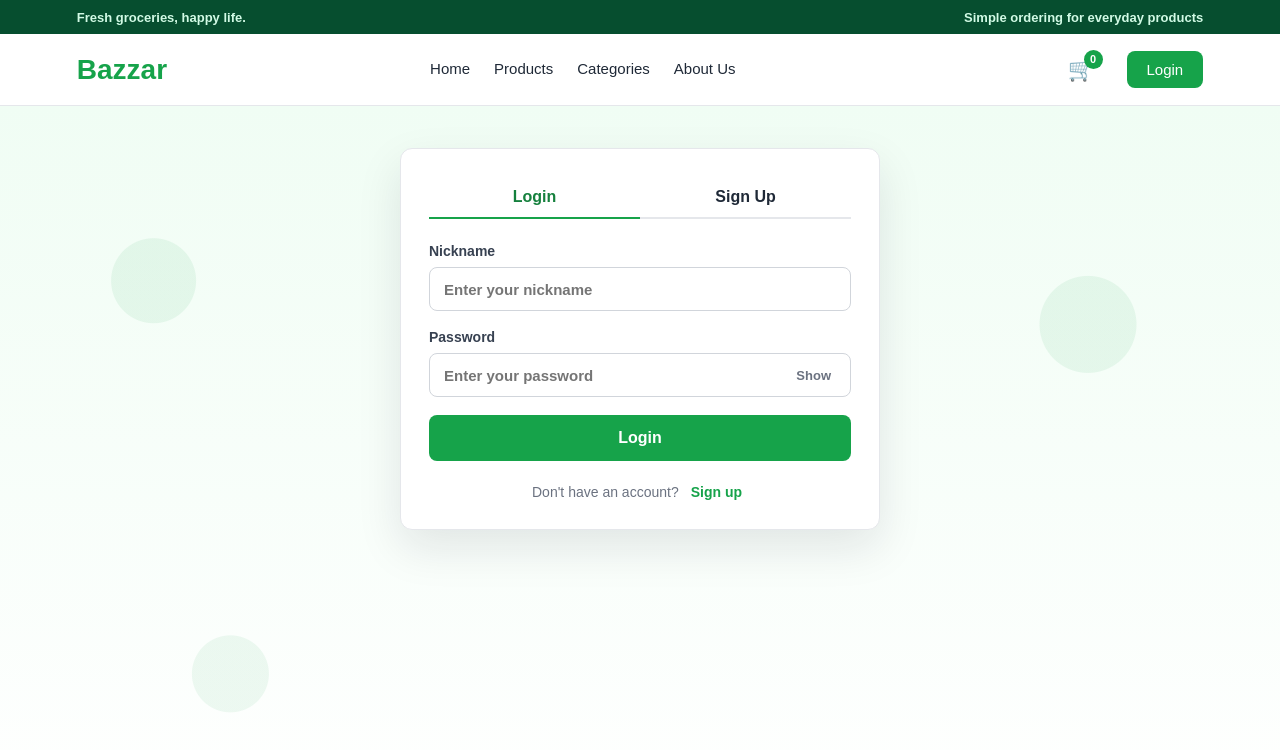
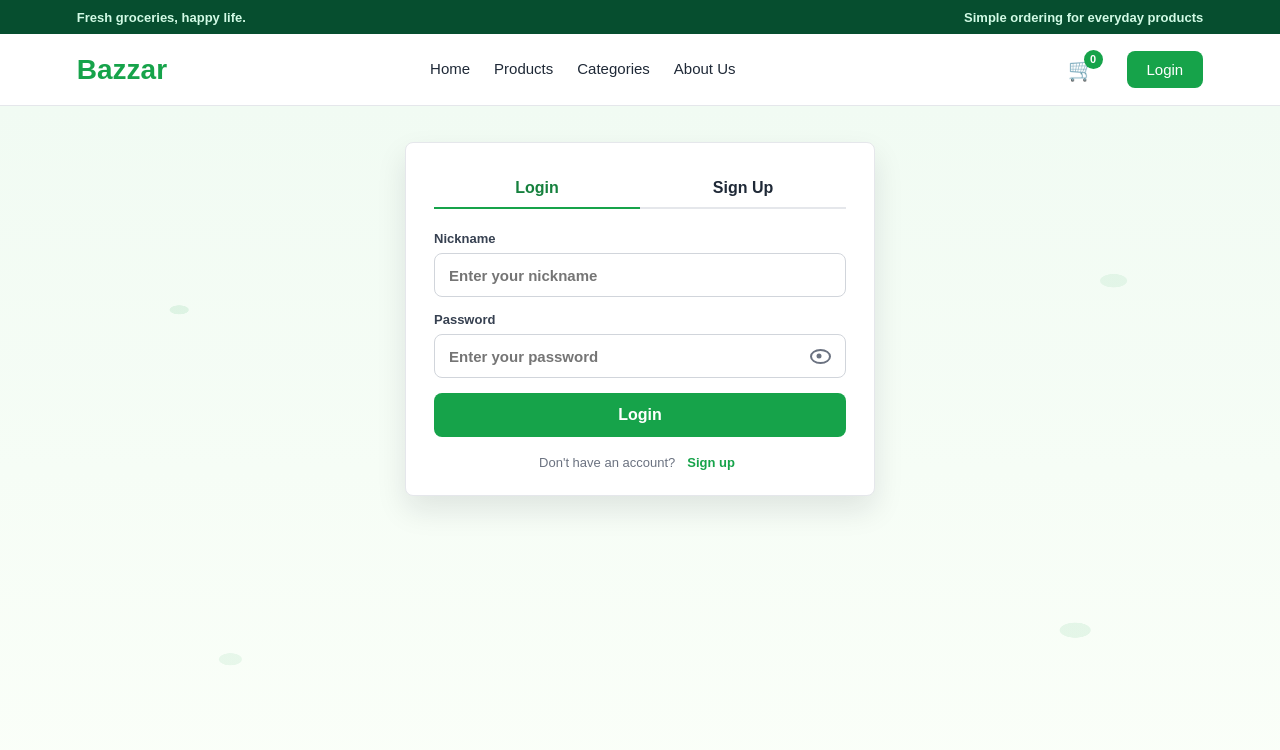
Before and after one commit to felix-824/bazzar-react, a React (Vite) app: page /login in a window 1280 px wide. Shown: the top 750 px of the page. Built offline with nearby package versions, Linux system fonts and the light colour scheme; no server answers.

Commit message:
feat: polish cart and authentication pages

```diff
--- a/src/pages/Cart/Cart.css
+++ b/src/pages/Cart/Cart.css
@@ -1,8 +1,8 @@
 .cart-page {
   width: 100%;
   min-height: calc(100vh - 72px);
-  padding: 44px 6%;
-  background-color: #f7fff9;
+  padding: 34px 6% 46px;
+  background-color: #f8fffa;
 }
 
 .cart-panel,
@@ -10,34 +10,37 @@
   width: min(1140px, 100%);
   margin: 0 auto;
   border: 1px solid #e5e7eb;
-  border-radius: 12px;
+  border-radius: 8px;
   background-color: #ffffff;
-  box-shadow: 0 18px 45px rgba(15, 23, 42, 0.08);
+  box-shadow: 0 14px 32px rgba(15, 23, 42, 0.07);
 }
 
 .cart-panel {
-  padding: 28px 34px 36px;
+  padding: 26px 32px 34px;
 }
 
 .cart-panel h1,
 .cart-empty h1 {
-  margin: 0 0 22px;
+  margin: 0 0 20px;
   color: #1f2937;
-  font-size: 30px;
+  font-size: 28px;
+  line-height: 1.15;
 }
 
 .cart-table {
   overflow: hidden;
   border: 1px solid #e5e7eb;
-  border-radius: 10px;
+  border-radius: 8px;
+  background-color: #ffffff;
 }
 
 .cart-row {
   display: grid;
-  grid-template-columns: minmax(260px, 1.6fr) 0.8fr 0.9fr 0.8fr 84px;
-  gap: 16px;
+  grid-template-columns: minmax(270px, 1.6fr) minmax(104px, 0.62fr) minmax(116px, 0.58fr) minmax(112px, 0.62fr) 48px;
+  gap: 14px;
   align-items: center;
-  padding: 16px 18px;
+  min-height: 92px;
+  padding: 12px 16px;
   border-bottom: 1px solid #e5e7eb;
 }
 
@@ -46,35 +49,37 @@
 }
 
 .cart-header {
-  padding-top: 12px;
-  padding-bottom: 12px;
+  min-height: 42px;
+  padding-top: 10px;
+  padding-bottom: 10px;
   background-color: #f9fafb;
   color: #374151;
-  font-size: 14px;
+  font-size: 13px;
   font-weight: 700;
 }
 
 .cart-product {
   display: flex;
   align-items: center;
-  gap: 14px;
+  gap: 13px;
+  min-width: 0;
 }
 
 .cart-product-image {
-  width: 68px;
-  height: 68px;
+  width: 62px;
+  height: 62px;
   display: flex;
   align-items: center;
   justify-content: center;
   flex-shrink: 0;
   border: 1px solid #d1fae5;
-  border-radius: 10px;
+  border-radius: 8px;
   background-color: #f0fdf4;
 }
 
 .cart-product-image img {
-  max-width: 56px;
-  max-height: 56px;
+  max-width: 50px;
+  max-height: 50px;
   object-fit: contain;
 }
 
@@ -84,9 +89,10 @@
 }
 
 .cart-product h3 {
-  margin: 0 0 6px;
+  margin: 0 0 5px;
   color: #1f2937;
-  font-size: 16px;
+  font-size: 15px;
+  line-height: 1.25;
 }
 
 .cart-product p,
@@ -97,18 +103,19 @@
 
 .cart-product p {
   color: #6b7280;
-  font-size: 14px;
+  font-size: 13px;
 }
 
 .cart-price,
 .cart-total {
   color: #1f2937;
-  font-size: 15px;
+  font-size: 14px;
   font-weight: 700;
 }
 
 .cart-quantity {
-  width: 116px;
+  width: 106px;
+  height: 36px;
   display: inline-flex;
   align-items: center;
   justify-content: space-between;
@@ -118,12 +125,12 @@
 }
 
 .cart-quantity button {
-  width: 36px;
+  width: 32px;
   height: 34px;
   border: 0;
   background-color: transparent;
   color: #4b5563;
-  font-size: 18px;
+  font-size: 17px;
   font-weight: 700;
 }
 
@@ -133,28 +140,83 @@
 
 .cart-quantity span {
   color: #1f2937;
-  font-size: 15px;
+  font-size: 14px;
   font-weight: 700;
 }
 
 .cart-remove {
-  border: 0;
+  position: relative;
+  width: 32px;
+  height: 32px;
+  justify-self: center;
+  border: 1px solid transparent;
+  border-radius: 8px;
   background-color: transparent;
-  color: #6b7280;
-  font-size: 13px;
-  font-weight: 700;
 }
 
-.cart-remove:hover {
-  color: #dc2626;
+.cart-remove span,
+.cart-remove span::before,
+.cart-remove span::after {
+  position: absolute;
+  left: 50%;
+  transform: translateX(-50%);
+  display: block;
+  content: "";
+}
+
+.cart-remove span {
+  top: 11px;
+  width: 12px;
+  height: 13px;
+  border: 2px solid #6b7280;
+  border-top: 0;
+  border-radius: 0 0 3px 3px;
+}
+
+.cart-remove span::before {
+  top: -5px;
+  width: 16px;
+  height: 2px;
+  border-radius: 999px;
+  background-color: #6b7280;
+}
+
+.cart-remove span::after {
+  top: -8px;
+  width: 7px;
+  height: 2px;
+  border-radius: 999px;
+  background-color: #6b7280;
+}
+
+.cart-remove:hover,
+.cart-remove:focus-visible {
+  border-color: #fecaca;
+  background-color: #fef2f2;
+  outline: none;
+}
+
+.cart-remove:hover span,
+.cart-remove:hover span::before,
+.cart-remove:hover span::after,
+.cart-remove:focus-visible span,
+.cart-remove:focus-visible span::before,
+.cart-remove:focus-visible span::after {
+  border-color: #dc2626;
+  background-color: #dc2626;
+}
+
+.cart-remove:hover span,
+.cart-remove:focus-visible span {
+  background-color: transparent;
 }
 
 .cart-summary {
   width: min(520px, 100%);
-  margin: 18px 0 0 auto;
-  padding: 22px 26px;
+  margin: 16px 0 0 auto;
+  padding: 20px 24px;
   border: 1px solid #e5e7eb;
-  border-radius: 10px;
+  border-radius: 8px;
   background-color: #ffffff;
 }
 
@@ -163,15 +225,16 @@
   align-items: center;
   justify-content: space-between;
   gap: 18px;
-  margin-bottom: 14px;
+  margin-bottom: 13px;
   color: #374151;
-  font-size: 15px;
+  font-size: 14px;
 }
 
 .cart-summary-total {
-  margin-top: 18px;
-  padding-top: 16px;
+  margin-top: 15px;
+  padding-top: 15px;
   border-top: 1px solid #e5e7eb;
+  font-weight: 800;
 }
 
 .cart-summary-total strong {
@@ -194,7 +257,7 @@
 }
 
 .cart-summary button {
-  margin-top: 8px;
+  margin-top: 6px;
 }
 
 .cart-summary button:disabled {
@@ -244,8 +307,13 @@
   }
 
   .cart-row {
-    grid-template-columns: 1fr;
-    gap: 12px;
+    grid-template-columns: 1fr auto;
+    gap: 12px 16px;
+    min-height: 0;
+  }
+
+  .cart-product {
+    grid-column: 1 / -1;
   }
 
   .cart-price::before {
@@ -258,6 +326,16 @@
     content: "Total: ";
     color: #6b7280;
     font-weight: 600;
+  }
+
+  .cart-quantity {
+    grid-column: 1 / 2;
+  }
+
+  .cart-remove {
+    grid-column: 2 / 3;
+    grid-row: 2 / 5;
+    align-self: center;
   }
 
   .cart-summary {
@@ -278,4 +356,9 @@
   .cart-product {
     align-items: flex-start;
   }
+
+  .cart-product-image {
+    width: 56px;
+    height: 56px;
+  }
 }
--- a/src/pages/Cart/Cart.tsx
+++ b/src/pages/Cart/Cart.tsx
@@ -189,7 +189,7 @@ function Cart() {
                   aria-label={`Remove ${item.product.productName}`}
                   onClick={() => dispatch(removeFromCart(item.product._id))}
                 >
-                  Remove
+                  <span aria-hidden="true"></span>
                 </button>
               </div>
             )
--- a/src/pages/Login/Login.css
+++ b/src/pages/Login/Login.css
@@ -1,33 +1,35 @@
 .login-page {
   min-height: calc(100vh - 72px);
-  padding: 42px 6%;
+  padding: 36px 6% 48px;
   display: flex;
   align-items: flex-start;
   justify-content: center;
   background:
-    radial-gradient(circle at 12% 24%, rgba(22, 163, 74, 0.08) 0 42px, transparent 43px),
-    radial-gradient(circle at 85% 30%, rgba(22, 163, 74, 0.08) 0 48px, transparent 49px),
-    radial-gradient(circle at 18% 78%, rgba(22, 163, 74, 0.07) 0 38px, transparent 39px),
-    linear-gradient(180deg, #f0fdf4 0%, #ffffff 100%);
+    radial-gradient(ellipse at 14% 28%, rgba(22, 163, 74, 0.1) 0 9px, transparent 10px),
+    radial-gradient(ellipse at 87% 24%, rgba(22, 163, 74, 0.08) 0 13px, transparent 14px),
+    radial-gradient(ellipse at 18% 76%, rgba(22, 163, 74, 0.08) 0 11px, transparent 12px),
+    radial-gradient(ellipse at 84% 72%, rgba(22, 163, 74, 0.09) 0 15px, transparent 16px),
+    linear-gradient(180deg, #f1fbf3 0%, #fbfff9 100%);
 }
 
 .login-card {
-  width: min(480px, 100%);
-  padding: 28px;
+  position: relative;
+  width: min(470px, 100%);
+  padding: 26px 28px 24px;
   border: 1px solid #e5e7eb;
-  border-radius: 12px;
+  border-radius: 8px;
   background-color: #ffffff;
-  box-shadow: 0 18px 45px rgba(15, 23, 42, 0.1);
+  box-shadow: 0 14px 30px rgba(15, 23, 42, 0.1);
 }
 
 .login-tabs {
   display: grid;
   grid-template-columns: 1fr 1fr;
-  margin-bottom: 24px;
+  margin-bottom: 22px;
 }
 
 .login-tab {
-  min-height: 42px;
+  min-height: 40px;
   border: 0;
   border-bottom: 2px solid #e5e7eb;
   background-color: transparent;
@@ -42,18 +44,22 @@
 
 .login-form {
   display: grid;
-  gap: 18px;
+  gap: 15px;
 }
 
 .signup-avatar {
-  display: grid;
-  justify-items: center;
-  gap: 12px;
+  display: flex;
+  align-items: center;
+  gap: 14px;
+  padding: 10px 12px;
+  border: 1px solid #dcfce7;
+  border-radius: 8px;
+  background-color: #f7fff9;
 }
 
 .signup-avatar-preview {
-  width: 86px;
-  height: 86px;
+  width: 62px;
+  height: 62px;
   display: flex;
   align-items: center;
   justify-content: center;
@@ -62,7 +68,7 @@
   border-radius: 50%;
   background-color: #f0fdf4;
   color: #15803d;
-  font-size: 30px;
+  font-size: 24px;
   font-weight: 700;
 }
 
@@ -76,10 +82,11 @@
   display: inline-flex !important;
   align-items: center;
   justify-content: center;
-  min-height: 34px;
-  padding: 8px 14px;
+  min-height: 36px;
+  padding: 8px 15px;
   border: 1px solid #16a34a;
   border-radius: 8px;
+  background-color: #ffffff;
   color: #16a34a !important;
   font-size: 13px !important;
   font-weight: 700 !important;
@@ -92,15 +99,15 @@
 
 .login-form label {
   display: grid;
-  gap: 8px;
+  gap: 7px;
   color: #374151;
-  font-size: 14px;
+  font-size: 13px;
   font-weight: 700;
 }
 
 .login-form input {
   width: 100%;
-  min-height: 44px;
+  height: 44px;
   padding: 0 14px;
   border: 1px solid #d1d5db;
   border-radius: 8px;
@@ -119,23 +126,54 @@
 }
 
 .password-field input {
-  padding-right: 58px;
+  padding-right: 48px;
 }
 
 .password-field button {
   position: absolute;
   top: 50%;
-  right: 14px;
+  right: 12px;
+  width: 30px;
+  height: 30px;
   transform: translateY(-50%);
   border: 0;
+  border-radius: 50%;
   background-color: transparent;
   color: #6b7280;
-  font-size: 13px;
+  font-size: 0;
   font-weight: 700;
 }
 
+.password-field button::before {
+  content: "";
+  width: 17px;
+  height: 11px;
+  display: block;
+  margin: 0 auto;
+  border: 2px solid #6b7280;
+  border-radius: 50%;
+}
+
+.password-field button::after {
+  position: absolute;
+  top: 50%;
+  left: 50%;
+  width: 5px;
+  height: 5px;
+  border-radius: 50%;
+  background-color: #6b7280;
+  content: "";
+  transform: translate(-50%, -50%);
+}
+
+.password-field button:hover,
+.password-field button:focus-visible {
+  background-color: #f0fdf4;
+  outline: none;
+}
+
 .login-submit {
-  min-height: 46px;
+  min-height: 44px;
   border-radius: 8px;
   font-weight: 700;
 }
@@ -156,9 +194,9 @@
 }
 
 .login-signup {
-  margin: 4px 0 0;
+  margin: 2px 0 0;
   color: #6b7280;
-  font-size: 14px;
+  font-size: 13px;
   text-align: center;
 }
 
@@ -172,11 +210,11 @@
 
 .login-message {
   margin: 0;
-  padding: 11px 14px;
+  padding: 10px 13px;
   border-radius: 8px;
   background-color: #fef2f2;
   color: #dc2626;
-  font-size: 14px;
+  font-size: 13px;
   font-weight: 700;
   line-height: 1.45;
 }
@@ -190,4 +228,9 @@
     padding: 22px;
   }
 
+  .signup-avatar {
+    align-items: flex-start;
+    flex-direction: column;
+  }
+
 }
```
